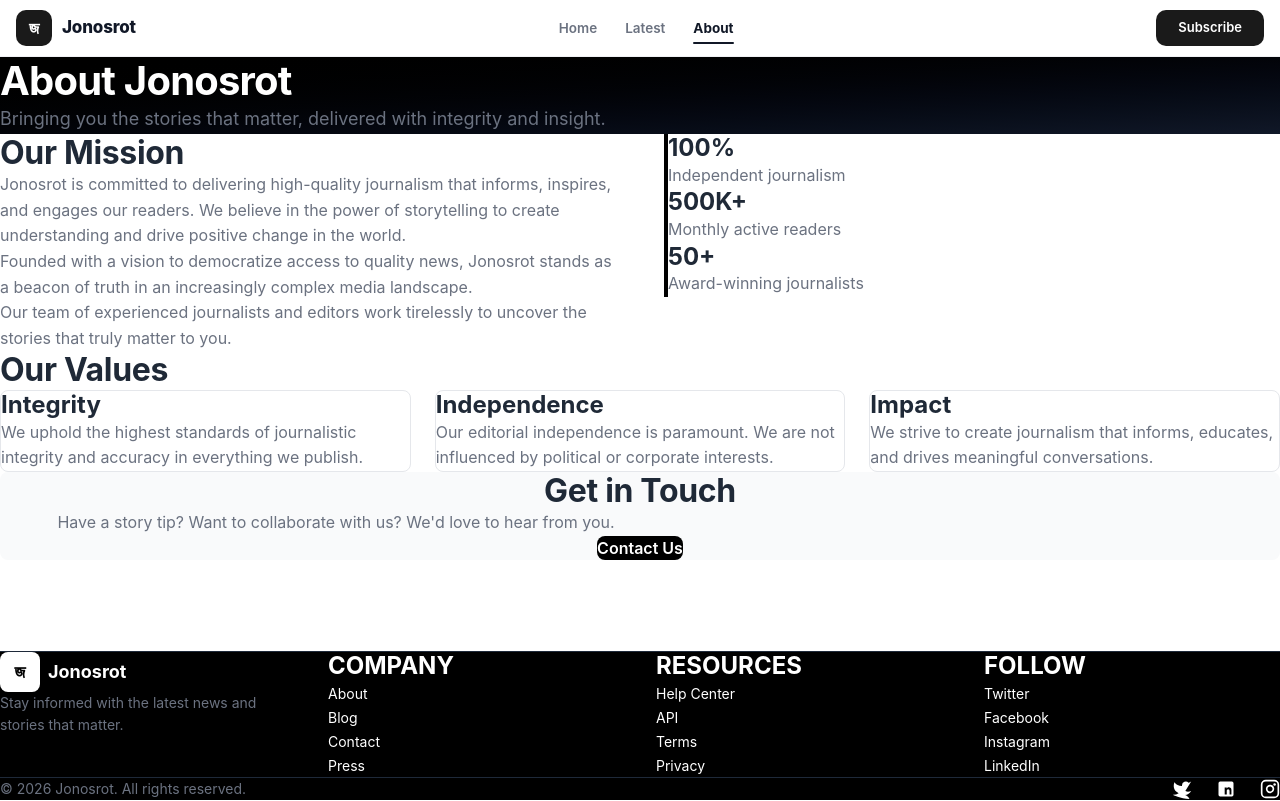
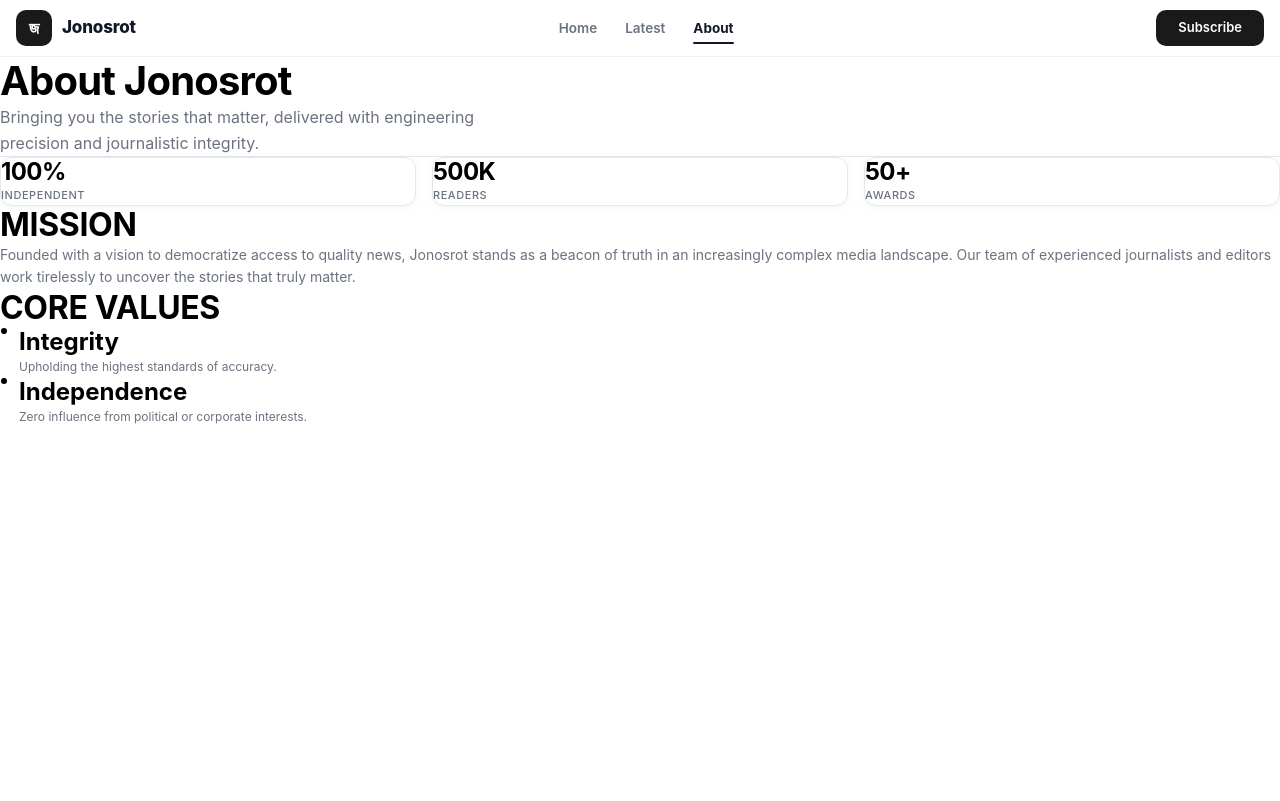
Before and after one commit to FullstackRakibul/jonosrot-portal, a Vue app: page /about in a window 1280 px wide. Shown: the top 801 px of the page. Built offline with nearby package versions, Linux system fonts and the light colour scheme.

Commit message:
UI : footer design update

```diff
--- a/src/views/About.vue
+++ b/src/views/About.vue
@@ -2,96 +2,63 @@
 </script>
 
 <template>
-  <div class="w-full">
-    <!-- Hero Section -->
-    <div class="bg-gradient-to-br from-black to-gray-900 text-white py-16 sm:py-24">
-      <div class="max-w-7xl mx-auto px-4 sm:px-6 lg:px-8">
-        <h1 class="text-4xl sm:text-5xl font-bold mb-4">About Jonosrot</h1>
-        <p class="text-lg text-gray-300 max-w-2xl">
-          Bringing you the stories that matter, delivered with integrity and insight.
-        </p>
+  <div class="min-h-screen bg-white px-5 py-8 pb-24">
+    <!-- Header -->
+    <div class="border-b border-gray-200 pb-8 mb-8">
+      <h1 class="text-3xl font-bold tracking-tight text-black mb-3">About Jonosrot</h1>
+      <p class="text-base text-gray-500 leading-relaxed max-w-lg">
+        Bringing you the stories that matter, delivered with engineering precision and journalistic integrity.
+      </p>
+    </div>
+
+    <!-- Stats Grid -->
+    <div class="grid grid-cols-3 gap-4 mb-10">
+      <div class="p-4 border border-gray-200 rounded-xl bg-white shadow-[0_2px_8px_rgba(0,0,0,0.04)]">
+        <h3 class="text-2xl font-bold tracking-tight text-black mb-1">100%</h3>
+        <p class="text-[11px] font-medium text-gray-500 uppercase tracking-wider">Independent</p>
+      </div>
+      <div class="p-4 border border-gray-200 rounded-xl bg-white shadow-[0_2px_8px_rgba(0,0,0,0.04)]">
+        <h3 class="text-2xl font-bold tracking-tight text-black mb-1">500K</h3>
+        <p class="text-[11px] font-medium text-gray-500 uppercase tracking-wider">Readers</p>
+      </div>
+      <div class="p-4 border border-gray-200 rounded-xl bg-white shadow-[0_2px_8px_rgba(0,0,0,0.04)]">
+        <h3 class="text-2xl font-bold tracking-tight text-black mb-1">50+</h3>
+        <p class="text-[11px] font-medium text-gray-500 uppercase tracking-wider">Awards</p>
       </div>
     </div>
 
-    <!-- About Content -->
-    <div class="max-w-7xl mx-auto px-4 sm:px-6 lg:px-8 py-12">
-      <div class="grid grid-cols-1 md:grid-cols-2 gap-12">
-        <!-- Left Column -->
-        <div>
-          <h2 class="text-3xl font-bold mb-6">Our Mission</h2>
-          <p class="text-gray-600 mb-4">
-            Jonosrot is committed to delivering high-quality journalism that informs,
-            inspires, and engages our readers. We believe in the power of storytelling
-            to create understanding and drive positive change in the world.
-          </p>
-          <p class="text-gray-600 mb-4">
-            Founded with a vision to democratize access to quality news, Jonosrot stands
-            as a beacon of truth in an increasingly complex media landscape.
-          </p>
-          <p class="text-gray-600">
-            Our team of experienced journalists and editors work tirelessly to uncover
-            the stories that truly matter to you.
-          </p>
-        </div>
+    <!-- Content Sections -->
+    <div class="space-y-8">
+      <section>
+        <h2 class="text-sm font-bold text-black uppercase tracking-widest mb-3">Mission</h2>
+        <p class="text-sm text-gray-600 leading-relaxed">
+          Founded with a vision to democratize access to quality news, Jonosrot stands as a beacon of truth in an
+          increasingly complex media landscape. Our team of experienced journalists and editors work tirelessly to
+          uncover the stories that truly matter.
+        </p>
+      </section>
 
-        <!-- Right Column -->
-        <div class="space-y-8">
-          <div class="border-l-4 border-black pl-4">
-            <h3 class="font-bold text-lg mb-2">100%</h3>
-            <p class="text-gray-600">Independent journalism</p>
+      <section>
+        <h2 class="text-sm font-bold text-black uppercase tracking-widest mb-3">Core Values</h2>
+        <div class="space-y-3">
+          <div
+            class="flex items-start gap-3 p-3 rounded-lg hover:bg-gray-50 transition-colors border border-transparent hover:border-gray-200">
+            <div class="w-1.5 h-1.5 rounded-full bg-black mt-2 shrink-0"></div>
+            <div>
+              <h3 class="text-sm font-bold text-black">Integrity</h3>
+              <p class="text-xs text-gray-500 mt-1">Upholding the highest standards of accuracy.</p>
+            </div>
           </div>
-          <div class="border-l-4 border-black pl-4">
-            <h3 class="font-bold text-lg mb-2">500K+</h3>
-            <p class="text-gray-600">Monthly active readers</p>
-          </div>
-          <div class="border-l-4 border-black pl-4">
-            <h3 class="font-bold text-lg mb-2">50+</h3>
-            <p class="text-gray-600">Award-winning journalists</p>
+          <div
+            class="flex items-start gap-3 p-3 rounded-lg hover:bg-gray-50 transition-colors border border-transparent hover:border-gray-200">
+            <div class="w-1.5 h-1.5 rounded-full bg-black mt-2 shrink-0"></div>
+            <div>
+              <h3 class="text-sm font-bold text-black">Independence</h3>
+              <p class="text-xs text-gray-500 mt-1">Zero influence from political or corporate interests.</p>
+            </div>
           </div>
         </div>
-      </div>
-
-      <!-- Values Section -->
-      <div class="mt-16">
-        <h2 class="text-3xl font-bold mb-8">Our Values</h2>
-        <div class="grid grid-cols-1 sm:grid-cols-2 lg:grid-cols-3 gap-6">
-          <div class="p-6 border border-gray-200 rounded-lg">
-            <h3 class="font-bold text-lg mb-2">Integrity</h3>
-            <p class="text-gray-600">
-              We uphold the highest standards of journalistic integrity and accuracy
-              in everything we publish.
-            </p>
-          </div>
-          <div class="p-6 border border-gray-200 rounded-lg">
-            <h3 class="font-bold text-lg mb-2">Independence</h3>
-            <p class="text-gray-600">
-              Our editorial independence is paramount. We are not influenced by
-              political or corporate interests.
-            </p>
-          </div>
-          <div class="p-6 border border-gray-200 rounded-lg">
-            <h3 class="font-bold text-lg mb-2">Impact</h3>
-            <p class="text-gray-600">
-              We strive to create journalism that informs, educates, and drives
-              meaningful conversations.
-            </p>
-          </div>
-        </div>
-      </div>
-
-      <!-- Contact Section -->
-      <div class="mt-16 bg-gray-50 rounded-lg p-8 text-center">
-        <h2 class="text-3xl font-bold mb-4">Get in Touch</h2>
-        <p class="text-gray-600 mb-8 max-w-2xl mx-auto">
-          Have a story tip? Want to collaborate with us? We'd love to hear from you.
-        </p>
-        <button class="px-8 py-3 bg-black text-white font-semibold rounded-lg hover:bg-gray-800 transition-colors">
-          Contact Us
-        </button>
-      </div>
+      </section>
     </div>
   </div>
 </template>
-
-<style scoped>
-</style>
--- a/src/views/Profile.vue
+++ b/src/views/Profile.vue
@@ -1,51 +1,69 @@
+<script setup lang="ts">
+</script>
+
 <template>
-  <div class="max-w-7xl mx-auto px-4 sm:px-6 lg:px-8 py-12">
-    <div class="flex flex-col items-center gap-6 mb-12">
-      <div class="w-24 h-24 bg-gradient-to-br from-black to-gray-800 rounded-full flex items-center justify-center">
-        <span class="text-4xl text-white font-bold">JR</span>
+  <div class="min-h-screen bg-white px-5 py-8 pb-24">
+    <!-- Header Profile -->
+    <div class="flex items-center gap-5 mb-8">
+      <div
+        class="w-20 h-20 rounded-full border border-gray-200 bg-gray-50 flex items-center justify-center shadow-sm shrink-0">
+        <span class="text-xl text-black font-bold tracking-tighter">JD</span>
       </div>
-      <div class="text-center">
-        <h1 class="text-4xl font-bold mb-2">John Doe</h1>
-        <p class="text-gray-600">@johndoe • News Contributor</p>
+      <div>
+        <h1 class="text-2xl font-bold tracking-tight text-black leading-none mb-1">John Doe</h1>
+        <p class="text-sm text-gray-500 mb-3">@johndoe</p>
+        <div class="flex gap-2">
+          <span
+            class="inline-flex items-center px-2 py-0.5 rounded-md text-[10px] font-semibold bg-gray-100 text-black border border-gray-200 uppercase tracking-wider">Contributor</span>
+          <span
+            class="inline-flex items-center px-2 py-0.5 rounded-md text-[10px] font-semibold bg-gray-100 text-black border border-gray-200 uppercase tracking-wider">Verified</span>
+        </div>
       </div>
     </div>
 
-    <div class="grid grid-cols-3 gap-6 mb-12">
-      <div class="bg-gray-50 rounded-lg p-6 text-center">
-        <p class="text-3xl font-bold">245</p>
-        <p class="text-gray-600 text-sm">Articles</p>
+    <!-- Stats Matrix -->
+    <div class="flex divide-x divide-gray-200 border-y border-gray-200 mb-8 py-4">
+      <div class="flex-1 text-center">
+        <p class="text-lg font-bold text-black tracking-tight">245</p>
+        <p class="text-[11px] text-gray-500 font-medium mt-0.5">Articles</p>
       </div>
-      <div class="bg-gray-50 rounded-lg p-6 text-center">
-        <p class="text-3xl font-bold">12.5K</p>
-        <p class="text-gray-600 text-sm">Followers</p>
+      <div class="flex-1 text-center">
+        <p class="text-lg font-bold text-black tracking-tight">12.5K</p>
+        <p class="text-[11px] text-gray-500 font-medium mt-0.5">Followers</p>
       </div>
-      <div class="bg-gray-50 rounded-lg p-6 text-center">
-        <p class="text-3xl font-bold">1.2K</p>
-        <p class="text-gray-600 text-sm">Following</p>
+      <div class="flex-1 text-center">
+        <p class="text-lg font-bold text-black tracking-tight">1.2K</p>
+        <p class="text-[11px] text-gray-500 font-medium mt-0.5">Following</p>
       </div>
     </div>
 
-    <div class="flex gap-3 mb-12">
-      <button class="flex-1 bg-black text-white py-2 px-4 rounded-lg hover:bg-gray-800 transition-colors">
+    <!-- Actions -->
+    <div class="flex gap-3 mb-10">
+      <button
+        class="flex-1 bg-black text-white text-sm font-semibold py-2.5 rounded-lg hover:bg-gray-900 transition-colors shadow-sm">
         Follow
       </button>
-      <button class="flex-1 border border-gray-200 py-2 px-4 rounded-lg hover:bg-gray-50 transition-colors">
+      <button
+        class="flex-1 bg-white border border-gray-200 text-black text-sm font-semibold py-2.5 rounded-lg hover:bg-gray-50 hover:border-gray-300 transition-all shadow-sm">
         Message
       </button>
     </div>
 
+    <!-- Activity Log -->
     <div>
-      <h2 class="text-2xl font-bold mb-6">Recent Articles</h2>
-      <div class="space-y-4">
-        <div v-for="n in 3" :key="n" class="border border-gray-200 rounded-lg p-4 hover:bg-gray-50 cursor-pointer transition-colors">
-          <h3 class="font-semibold mb-2">Article Title {{ n }}</h3>
-          <p class="text-gray-600 text-sm">Brief description of the article content goes here...</p>
-          <span class="text-xs text-gray-400">3 days ago</span>
+      <h2 class="text-sm font-bold text-black uppercase tracking-widest mb-4">Recent Activity</h2>
+      <div class="space-y-3">
+        <div v-for="n in 3" :key="n"
+          class="group border border-gray-200 rounded-xl p-4 hover:border-black transition-colors cursor-pointer bg-white">
+          <div class="flex justify-between items-start mb-2">
+            <h3 class="font-semibold text-sm text-black group-hover:underline decoration-2 underline-offset-2">
+              Architecting the Modern Web</h3>
+            <span class="text-[10px] font-medium text-gray-400 whitespace-nowrap ml-4">3d ago</span>
+          </div>
+          <p class="text-xs text-gray-500 line-clamp-2 leading-relaxed">An deep dive into performance, modern
+            frameworks, and how enterprise architecture is shifting towards edge networks.</p>
         </div>
       </div>
     </div>
   </div>
 </template>
-
-<style scoped>
-</style>
```
Also changed, not shown: src/components/BottomNav.vue (+59 -42 lines).
